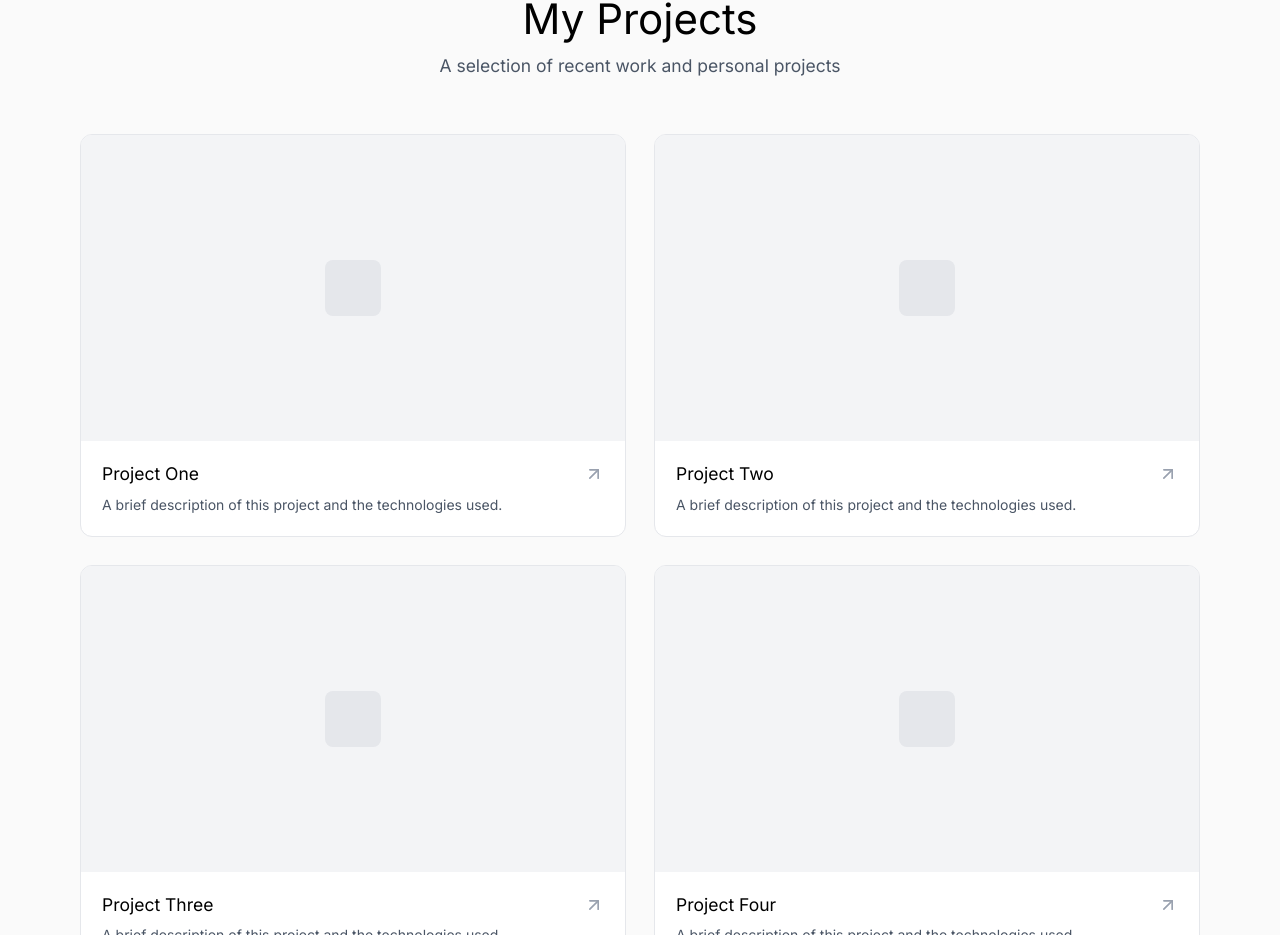
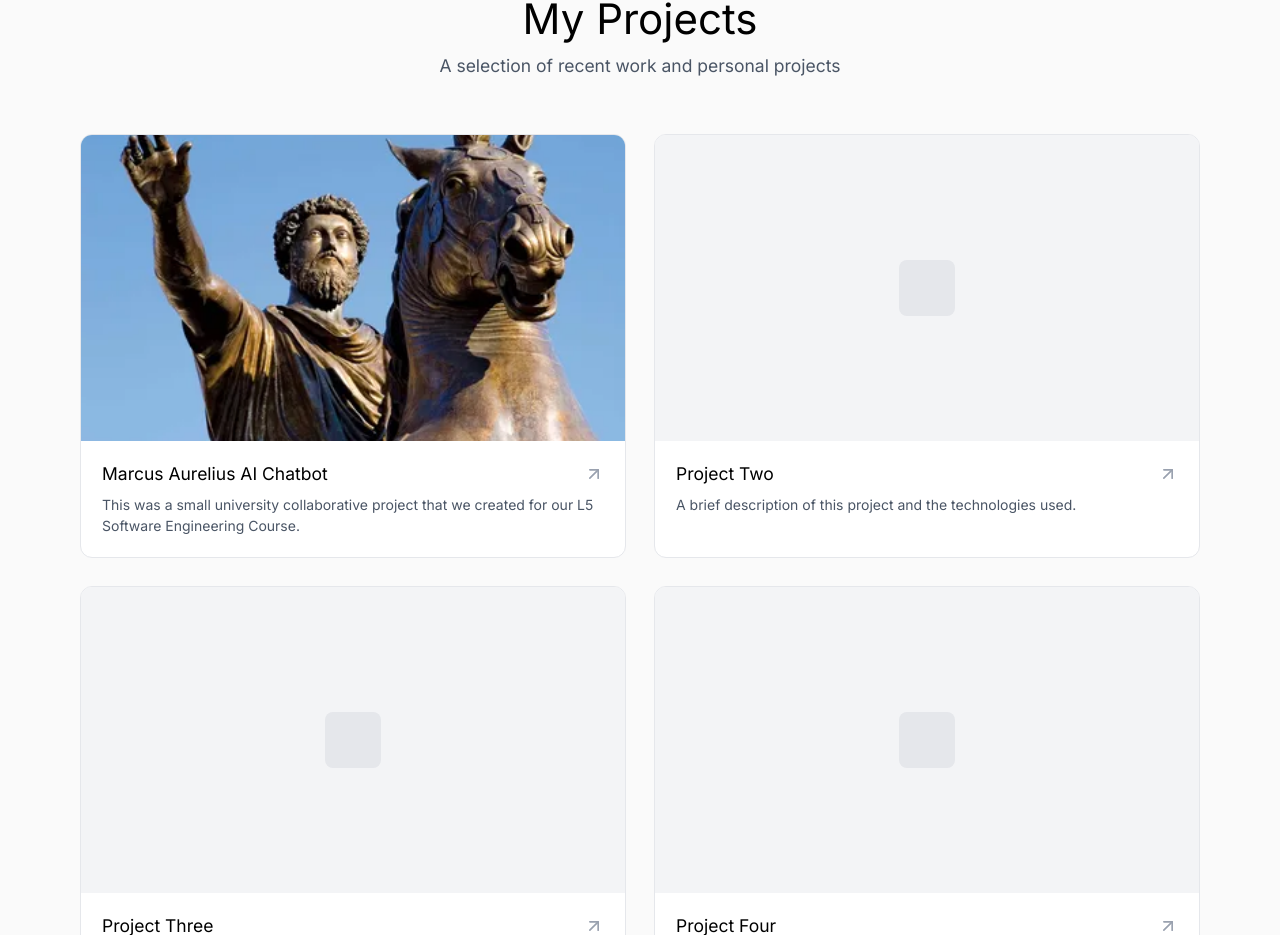
Before and after one commit to whos-ryan/CV_Site, a React (Vite) app: page / in a window 1280 px wide. Shown: the part 974-1909 px from the top of the page. Built offline with nearby package versions, Linux system fonts and the light colour scheme.

Commit message:
P05 - Add Project1 To Cards

```diff
--- a/package.json
+++ b/package.json
@@ -10,8 +10,9 @@
     "preview": "vite preview"
   },
   "dependencies": {
+    "lucide": "^0.563.0",
     "lucide-react": "^0.563.0",
-    "react": "^19.2.0",
+    "react": "^19.2.4",
     "react-dom": "^19.2.0",
     "react-router-dom": "^7.6.1"
   },
--- a/src/components/Projects.tsx
+++ b/src/components/Projects.tsx
@@ -2,10 +2,10 @@ import { ArrowUpRight } from 'lucide-react';
 
 const projects = [
   {
-    title: 'Project One',
-    description: 'A brief description of this project and the technologies used.',
-    image: '',
-    href: '#',
+    title: 'Marcus Aurelius AI Chatbot',
+    description: 'This was a small university collaborative project that we created for our L5 Software Engineering Course. ',
+    image: 'icons/marcus-aurelius.png',
+    href: 'https://marcusaurelius-client.vercel.app',
   },
   {
     title: 'Project Two',
```
Also changed, not shown: public/icons/marcus-aurelius.png (added), 1 other file (tests, documents, lock files or other folders).
